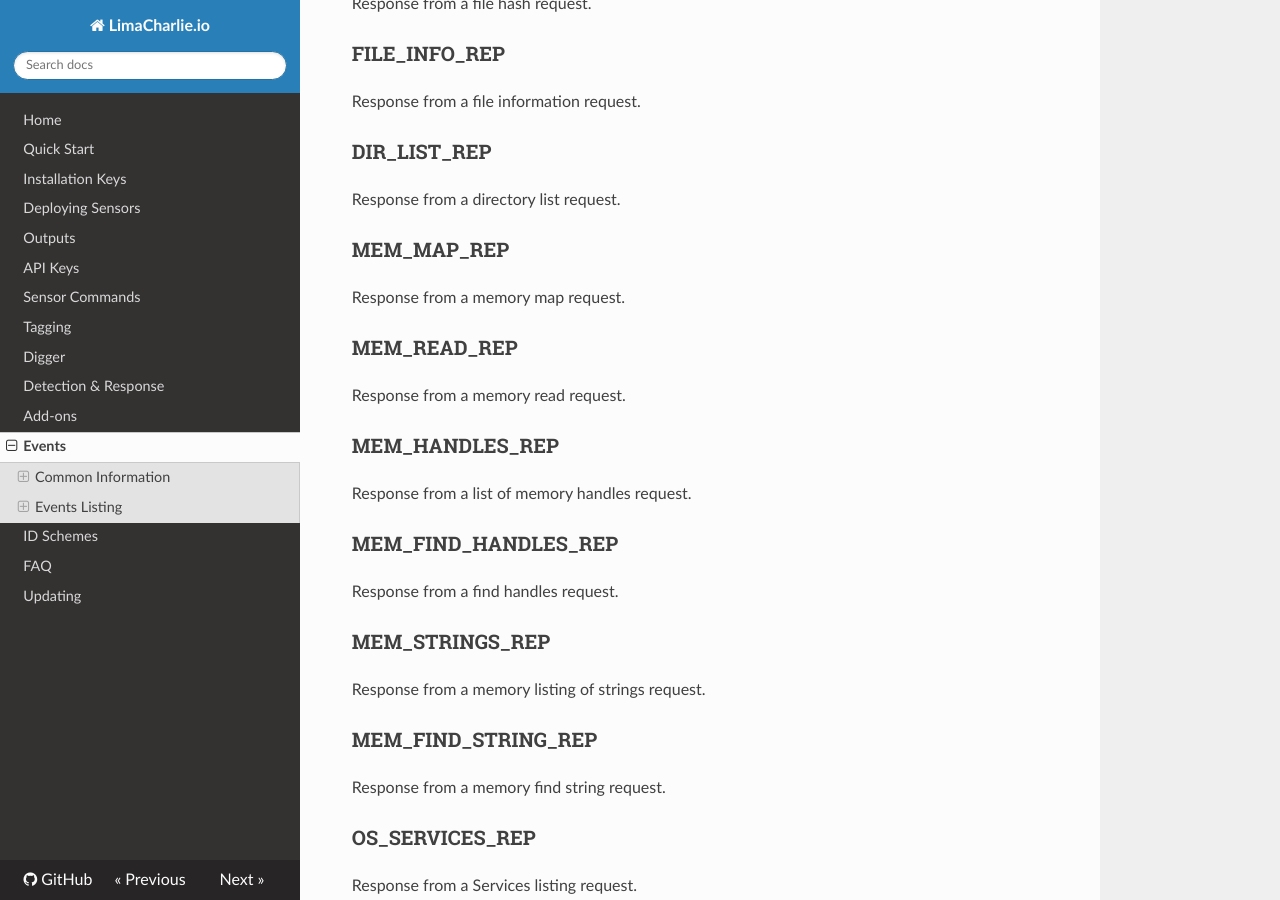
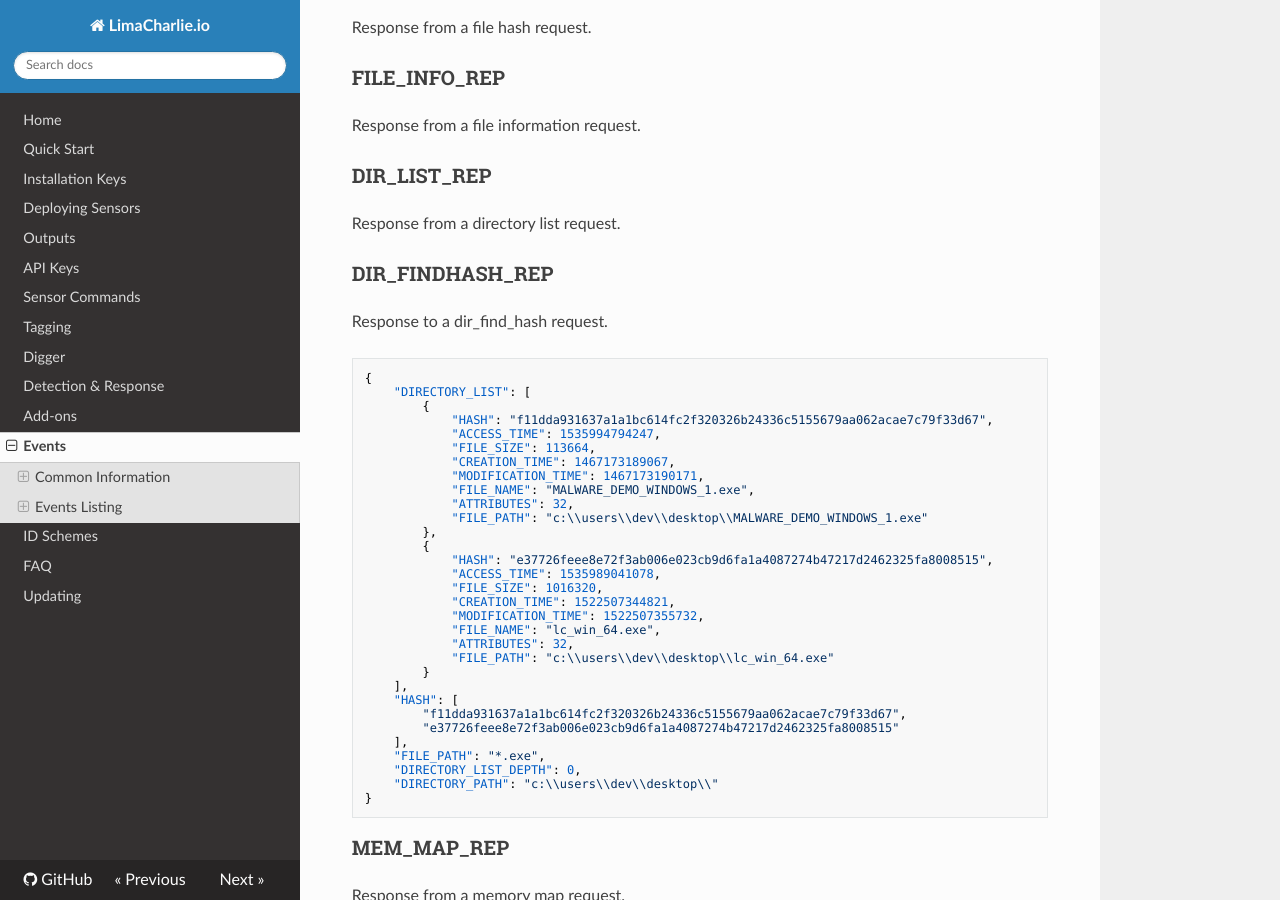
Before and after one commit to refractionPOINT/lce_doc, an MkDocs documentation site: the page built from docs/events.md, in a window 1280 px wide and 900 px high, scrolled down 7991 px. Built offline with MkDocs 1.6.1, drawn with Linux system fonts in a browser that asks for light colours; nearby versions of some CDN libraries; old or Windows-style settings are respelled for this version of MkDocs.

Commit message:
Adding doc about dir_find_hash.

````diff
--- a/docs/events.md
+++ b/docs/events.md
@@ -334,6 +334,43 @@ Response from a file information request.
 
 ### DIR_LIST_REP
 Response from a directory list request.
+
+### DIR_FINDHASH_REP
+Response to a dir_find_hash request.
+
+```json
+{
+    "DIRECTORY_LIST": [
+        {
+            "HASH": "f11dda931637a1a1bc614fc2f320326b24336c5155679aa062acae7c79f33d67",
+            "ACCESS_TIME": 1535994794247,
+            "FILE_SIZE": 113664,
+            "CREATION_TIME": 1467173189067,
+            "MODIFICATION_TIME": 1467173190171,
+            "FILE_NAME": "MALWARE_DEMO_WINDOWS_1.exe",
+            "ATTRIBUTES": 32,
+            "FILE_PATH": "c:\\users\\dev\\desktop\\MALWARE_DEMO_WINDOWS_1.exe"
+        },
+        {
+            "HASH": "e37726feee8e72f3ab006e023cb9d6fa1a4087274b47217d2462325fa8008515",
+            "ACCESS_TIME": 1535989041078,
+            "FILE_SIZE": 1016320,
+            "CREATION_TIME": 1522507344821,
+            "MODIFICATION_TIME": 1522507355732,
+            "FILE_NAME": "lc_win_64.exe",
+            "ATTRIBUTES": 32,
+            "FILE_PATH": "c:\\users\\dev\\desktop\\lc_win_64.exe"
+        }
+    ],
+    "HASH": [
+        "f11dda931637a1a1bc614fc2f320326b24336c5155679aa062acae7c79f33d67",
+        "e37726feee8e72f3ab006e023cb9d6fa1a4087274b47217d2462325fa8008515"
+    ],
+    "FILE_PATH": "*.exe",
+    "DIRECTORY_LIST_DEPTH": 0,
+    "DIRECTORY_PATH": "c:\\users\\dev\\desktop\\"
+}
+```
 
 ### MEM_MAP_REP
 Response from a memory map request.
````
Also changed, not shown: docs/sensor_commands.md (+19 -0 lines).
